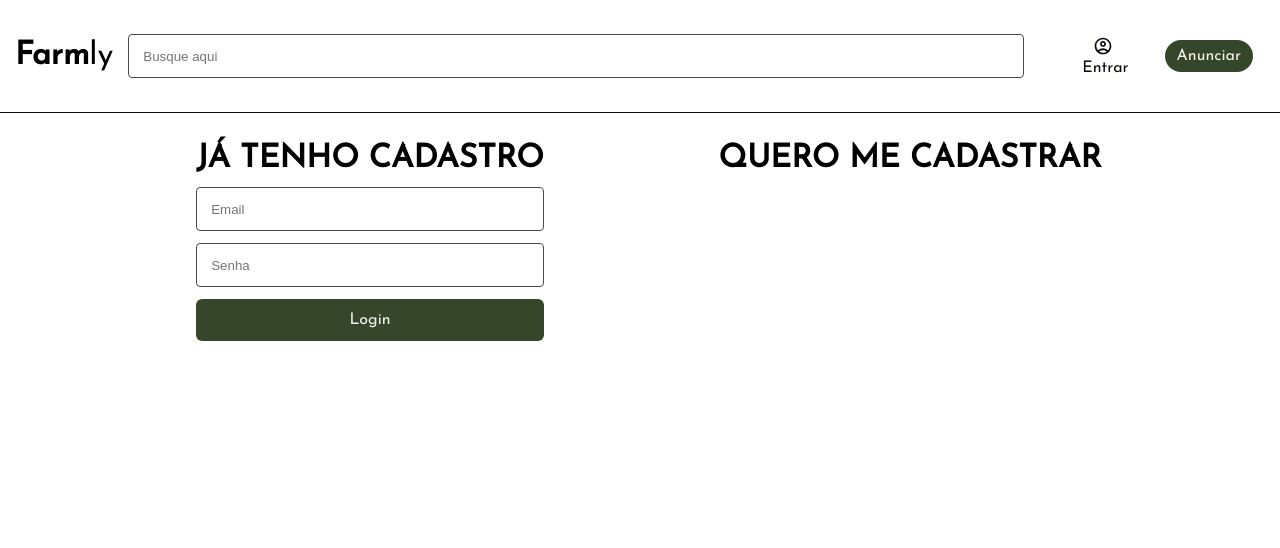
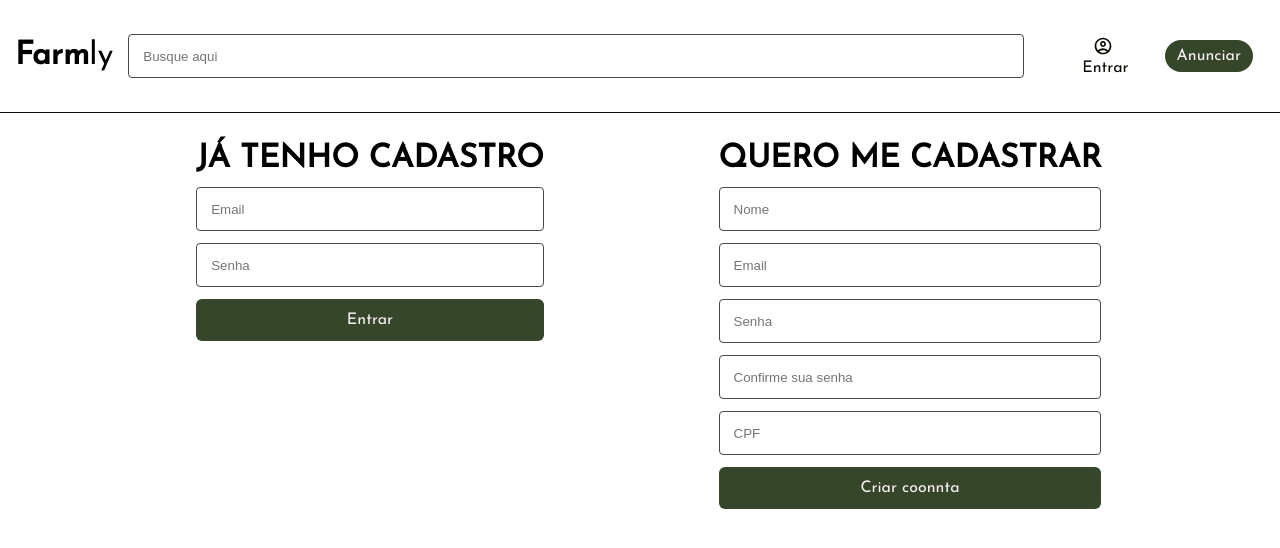
Before and after one commit to guhcostan/farmly, a React (Create React App) app: page /login in a window 1280 px wide. Shown: the top 548 px of the page. Built offline with nearby package versions, Linux system fonts and the light colour scheme; no server answers; some icons are missing.

Commit message:
adding signup

```diff
--- a/src/hooks/auth.tsx
+++ b/src/hooks/auth.tsx
@@ -13,7 +13,13 @@ interface User {
 
 interface AuthContextData {
   token: string;
-  login: (email: any, password: any) => Promise<void>;
+  login: (email: string, password: string) => Promise<void>;
+  signUp: (
+    email: string,
+    password: string,
+    name: string,
+    cpf: string
+  ) => Promise<void>;
   logout: () => void;
   user?: User;
 }
@@ -26,6 +32,13 @@ const AuthProvider: React.FC = ({ children }) => {
   const [loginQuery] = useMutation(gql`
     mutation login($user: LoginInput) {
       login(user: $user) {
+        token
+      }
+    }
+  `);
+  const [signUpQuery] = useMutation(gql`
+    mutation signup($user: UserInput) {
+      signup(user: $user) {
         token
       }
     }
@@ -54,6 +67,24 @@ const AuthProvider: React.FC = ({ children }) => {
     [loginQuery]
   );
 
+  const signUp = useCallback(
+    async (email, password, name, cpf) => {
+      const r = await signUpQuery({
+        variables: {
+          user: {
+            email,
+            password,
+            name,
+            cpf,
+          },
+        },
+      });
+      setToken(r.data.signup.token);
+      localStorage.setItem('token', r.data.signup.token);
+    },
+    [signUpQuery]
+  );
+
   const logout = useCallback(() => {
     setToken('');
     localStorage.removeItem('token');
@@ -77,7 +108,9 @@ const AuthProvider: React.FC = ({ children }) => {
   }, [token]);
 
   return (
-    <AuthContext.Provider value={{ token, login, user: data?.self, logout }}>
+    <AuthContext.Provider
+      value={{ token, login, user: data?.self, logout, signUp }}
+    >
       {children}
     </AuthContext.Provider>
   );
--- a/src/screens/Login/index.tsx
+++ b/src/screens/Login/index.tsx
@@ -26,7 +26,7 @@ import { useAuth } from '../../hooks/auth';
 
 const Login: React.FC = () => {
   const history = useHistory();
-  const { login } = useAuth();
+  const { login, signUp } = useAuth();
   return (
     <BackgroundColorWidthWhite>
       <RowCenter>
@@ -51,7 +51,7 @@ const Login: React.FC = () => {
                   placeholder="Senha"
                 />
                 <SquareButton
-                  text="Login"
+                  text="Entrar"
                   type="submit"
                   disabled={isSubmitting}
                 />
@@ -60,7 +60,56 @@ const Login: React.FC = () => {
           </Formik>
         </SideContainer>
         <SideContainer>
-          <Title>QUERO ME CADASTRAR</Title>
+          <Formik
+            initialValues={{
+              email: '',
+              password: '',
+              name: '',
+              cpf: '',
+              passwordConfirmation: '',
+            }}
+            onSubmit={(values, { setSubmitting }) => {
+              if (values.passwordConfirmation !== values.password) {
+                alert('Senhas estão diferentes');
+                return;
+              }
+              setSubmitting(true);
+              signUp(
+                values.email,
+                values.password,
+                values.name,
+                values.cpf
+              ).then(() => {
+                setSubmitting(false);
+                history.push('/');
+              });
+            }}
+            validateOnChange={false}
+          >
+            {({ isSubmitting }) => (
+              <Form>
+                <Title>QUERO ME CADASTRAR</Title>
+                <InputFormikWithMargin placeholder="Nome" name="name" />
+                <InputFormikWithMargin placeholder="Email" name="email" />
+                <InputFormikWithMargin
+                  type="password"
+                  name="password"
+                  placeholder="Senha"
+                />
+                <InputFormikWithMargin
+                  type="password"
+                  name="passwordConfirmation"
+                  placeholder="Confirme sua senha"
+                />
+                <InputFormikWithMargin placeholder="CPF" name="cpf" />
+                <SquareButton
+                  text="Criar coonnta"
+                  type="submit"
+                  disabled={isSubmitting}
+                />
+              </Form>
+            )}
+          </Formik>
         </SideContainer>
       </RowCenter>
     </BackgroundColorWidthWhite>
```
